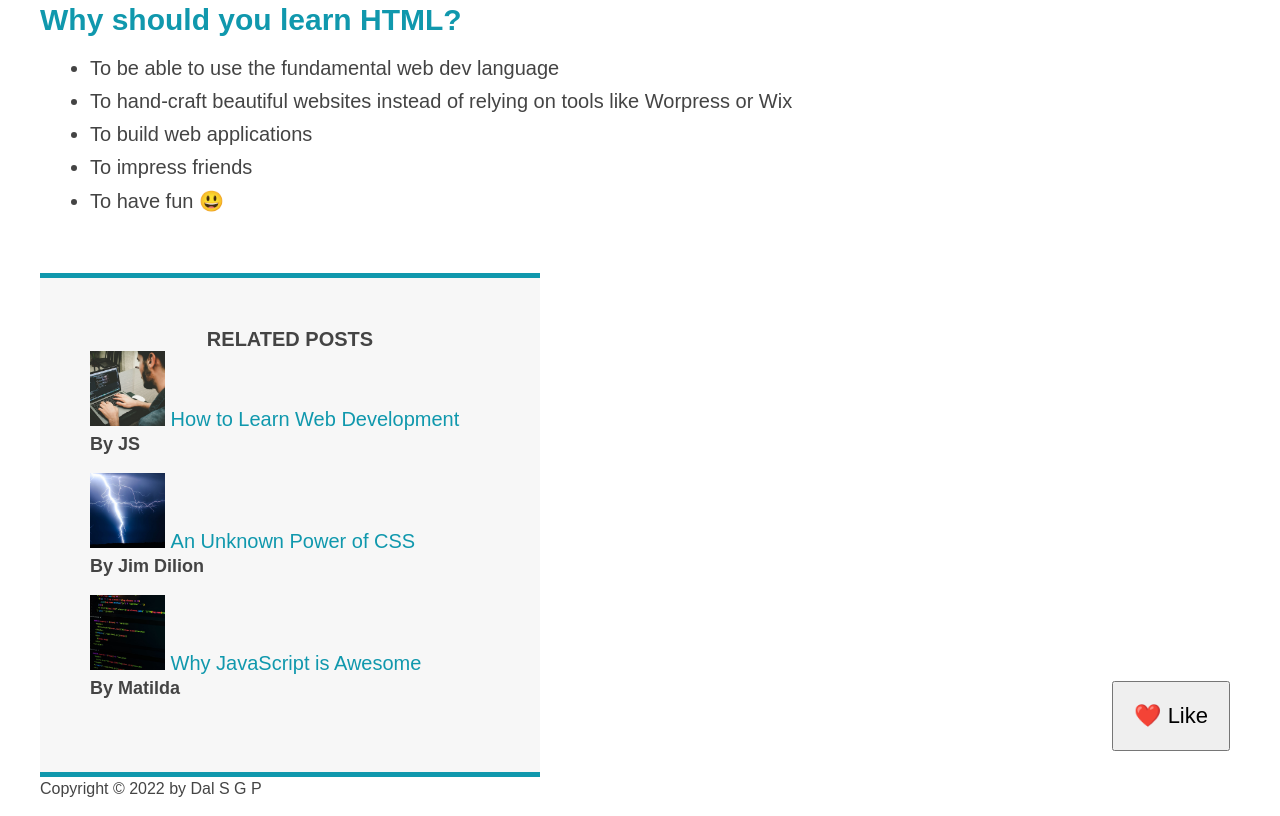
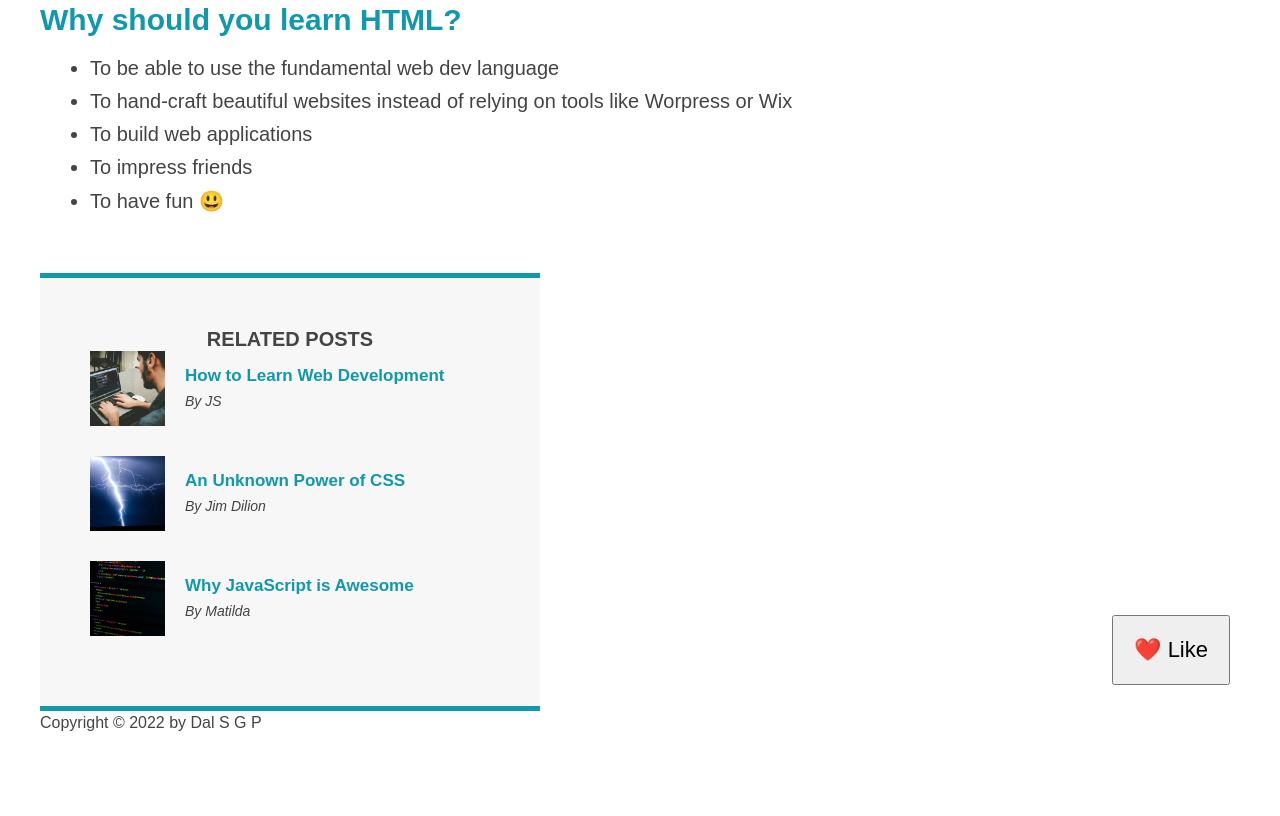
Before and after one commit to dal-garbujapun/web-dev--html-css, a plain HTML site: page index.html in a window 1280 px wide. Shown: the part 1401-2217 px from the top of the page. After the commit the page ends 2151 px from the top, so only its background shows below. Drawn offline with Linux system fonts and the light colour scheme.

Commit message:
Style related post component

```diff
--- a/index.html
+++ b/index.html
@@ -76,19 +76,25 @@
     <aside>
       <h4>Related posts</h4>
       <ul class="related">
-        <li><img src="img/related-1.jpg" width="75" height="75" alt="Person programming">
-          <a href="#">How to Learn Web Development</a>
-          <p class="related-author">By JS</p>
+        <li class="related-post"><img src="img/related-1.jpg" width="75" height="75" alt="Person programming">
+          <div>
+            <a href="#" class="related-link">How to Learn Web Development</a>
+            <p class="related-author">By JS</p>
+          </div>
         </li>
-        <li>
+        <li class="related-post">
           <img src="img/related-2.jpg" width="75" height="75" alt="Lightning">
-          <a href="#">An Unknown Power of CSS</a>
-          <p class="related-author">By Jim Dilion</p>
+          <div>
+            <a href="#" class="related-link">An Unknown Power of CSS</a>
+            <p class="related-author">By Jim Dilion</p>
+          </div>
         </li>
-        <li>
+        <li class="related-post">
           <img src="img/related-3.jpg" width="75" height="75" alt="JavaScript code on a screen">
-          <a href="#">Why JavaScript is Awesome</a>
-          <p class="related-author">By Matilda</p>
+          <div>
+            <a href="#" class="related-link">Why JavaScript is Awesome</a>
+            <p class="related-author">By Matilda</p>
+          </div>
         </li>
       </ul>
     </aside>
--- a/style.css
+++ b/style.css
@@ -185,7 +185,9 @@ h2::after {
   right: -25px;
 }
 
-/* FLEXBOX */
+/* ------------*/
+/*   FLEXBOX   */
+/*-------------*/
 .main-header {
   display: flex;
   align-items: center;
@@ -200,9 +202,9 @@ a:link {
   width: 1200px;
 }
 
+/* author */
 .author-box {
   display: flex;
-  /* gap: 15px; */
   align-items: center;
   margin-bottom: 15px;
 }
@@ -211,3 +213,25 @@ a:link {
   margin-bottom: 0;
   margin-left: 15px;
 }
+
+/*aside*/
+.related-post {
+  display: flex;
+  align-items: center;
+  gap: 20px;
+  margin-bottom: 30px;
+}
+
+.related-author {
+  margin-bottom: 0;
+  font-size: 14px;
+  font-weight: normal;
+  font-style: italic;
+}
+
+.related-link:link {
+  font-size: 17px;
+  font-weight: bold;
+  margin-bottom: 5px;
+  display: block;
+}
```
